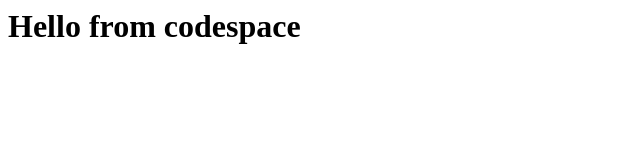
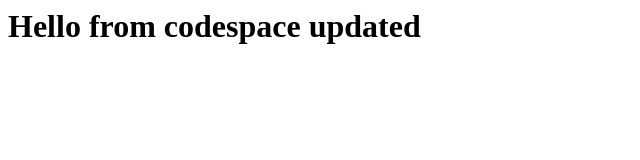
Before and after one commit to veda-moda/skills-code-with-codespaces, a plain HTML site: page index.html in a window 1280 px wide. Shown: the whole page, without its empty margins (0-640 px from the left). Drawn offline with Linux system fonts and the light colour scheme.

Commit message:
2nd push

```diff
--- a/index.html
+++ b/index.html
@@ -1,3 +1,3 @@
 <html>
-  <h1>Hello from codespace</h1>
+  <h1>Hello from codespace updated</h1>
 </html>
```
